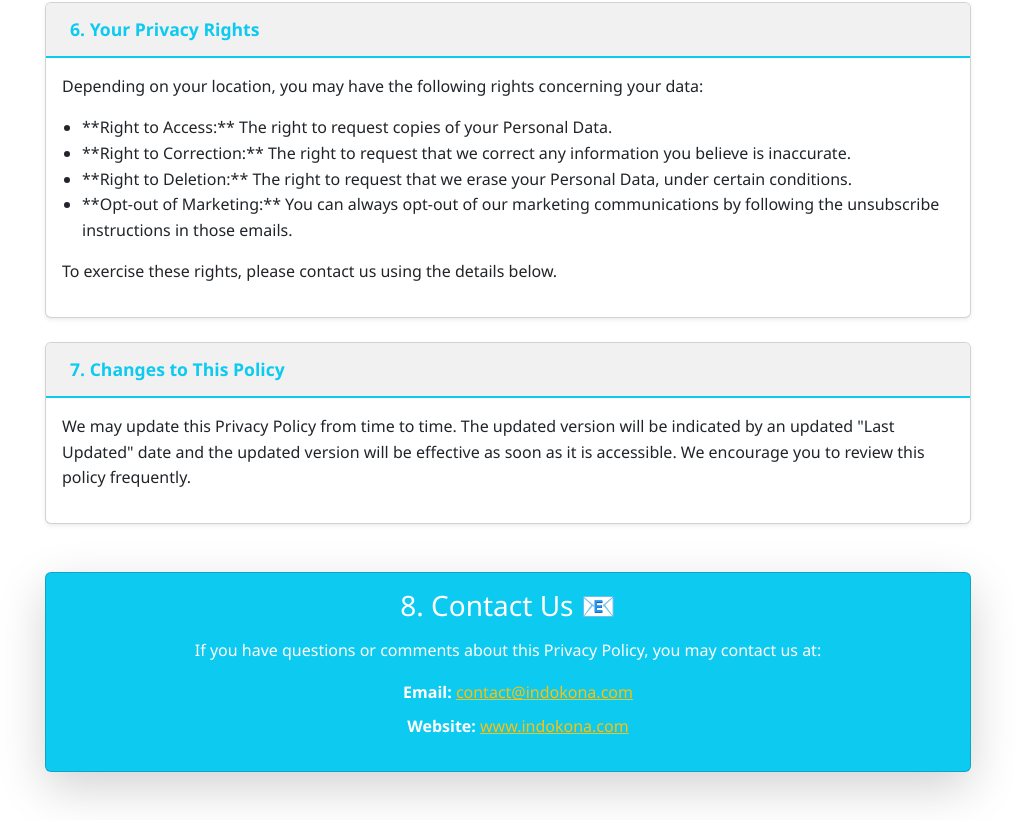
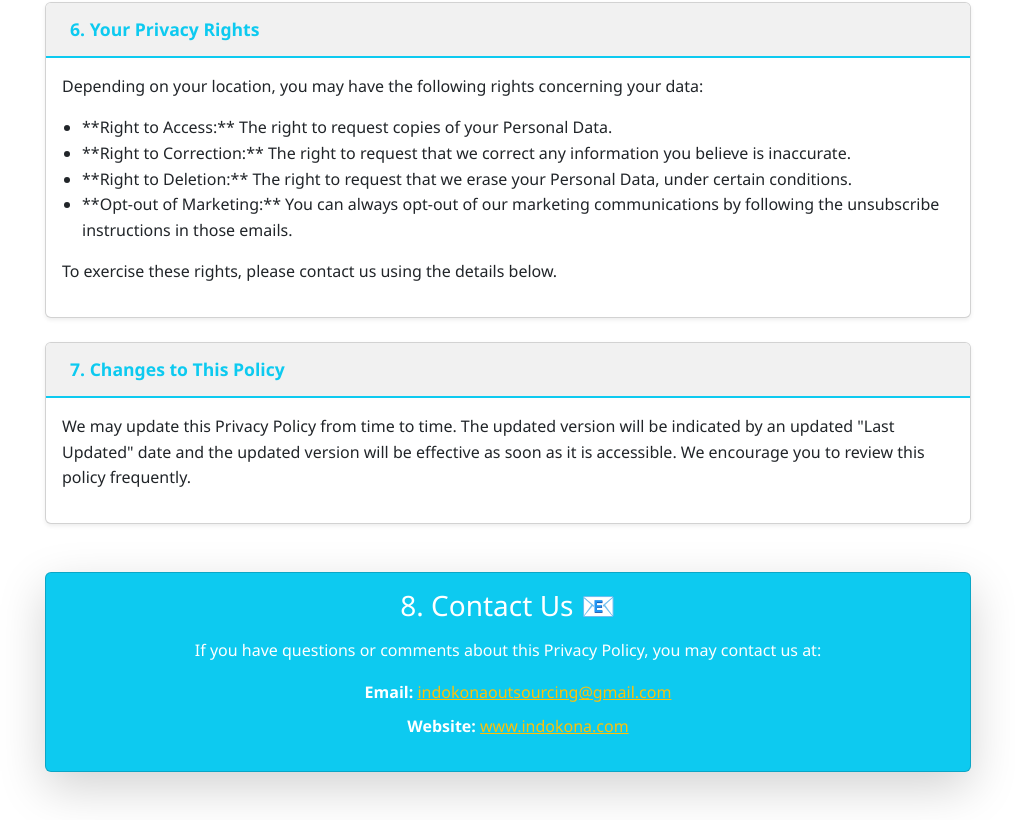
Before and after one commit to Tarunshakya1999/indokonafrontend, a React (Vite) app: page /privacypolicy in a window 1280 px wide. Shown: the part 1907-2727 px from the top of the page, without its empty margins (132-1147 px from the left). Built offline with nearby package versions, Linux system fonts and the light colour scheme.

Commit message:
Mail systemkkkm bbbjj 77766

```diff
--- a/src/PrivacyPolicy2.jsx
+++ b/src/PrivacyPolicy2.jsx
@@ -139,7 +139,7 @@ export default function PrivacyPolicy2() {
               </p>
               <ul className="list-unstyled">
                 <li className="mb-2">
-                  <span className="fw-bold">Email:</span> <a href="mailto:contact@indokona.com" className="text-warning">contact@indokona.com</a>
+                  <span className="fw-bold">Email:</span> <a href="mailto:contact@indokona.com" className="text-warning">indokonaoutsourcing@gmail.com</a>
                 </li>
                 <li>
                   <span className="fw-bold">Website:</span> <a href="http://www.indokona.com" target="_blank" rel="noopener noreferrer" className="text-warning">www.indokona.com</a>
--- a/src/RefundPolicy2.jsx
+++ b/src/RefundPolicy2.jsx
@@ -200,7 +200,7 @@ export default function RefundPolicy() {
                       href="mailto:contact@indokona.com"
                       className="text-warning"
                     >
-                      contact@indokona.com
+                      indokonaoutsourcing@gmail.com
                     </a>
                   </li>
                   <li>
--- a/src/T&C2.jsx
+++ b/src/T&C2.jsx
@@ -397,7 +397,7 @@ export default function TC2() {
                       href="mailto:contact@indokona.com"
                       className="text-warning"
                     >
-                      contact@indokona.com
+                      indokonaoutsourcing@gmail.com
                     </a>
                   </li>
                   <li>
```
